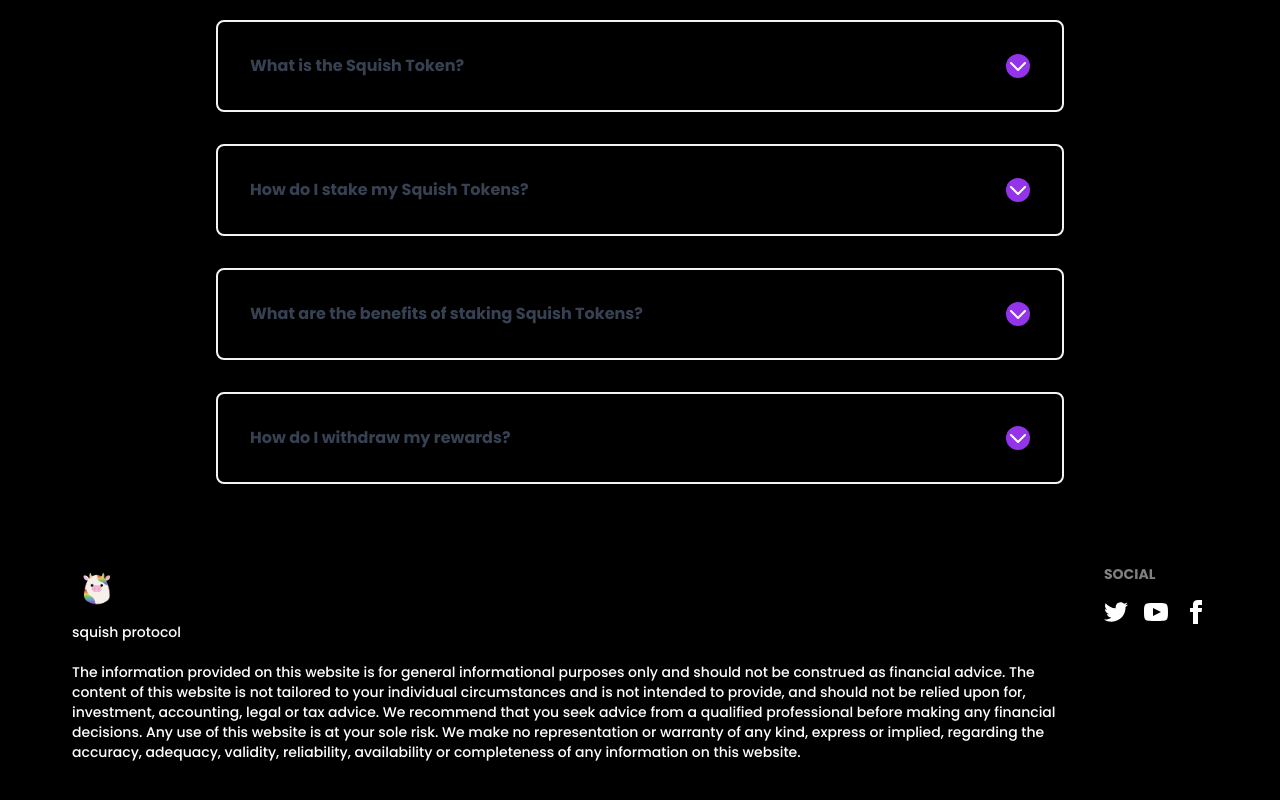
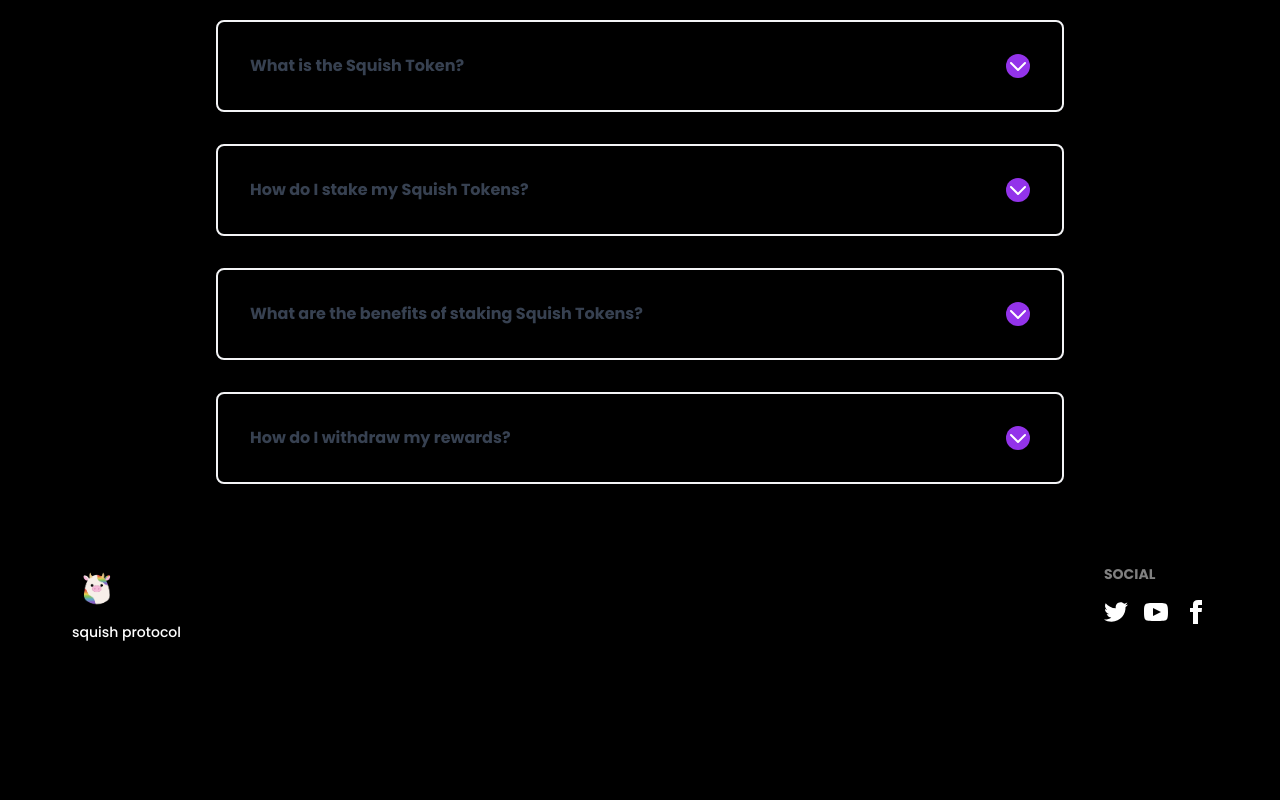
Before and after one commit to squishprotocol/website, a React (Vite) app: page / in a window 1280 px wide. Shown: the part 2196-2996 px from the top of the page. After the commit the page ends 2930 px from the top, so only its background shows below. Built offline with nearby package versions, Linux system fonts and the light colour scheme.

Commit message:
Add files via upload

```diff
--- a/src/Components/Footer.jsx
+++ b/src/Components/Footer.jsx
@@ -7,7 +7,7 @@ const Footer = () => {
             <footer className="footer p-10 text-white flex justify-between">
                 <div>
                     <img src={logo} alt="Logo" width="50" height="50" />
-                    <p>squish protocol<br /><br />The information provided on this website is for general informational purposes only and should not be construed as financial advice. The content of this website is not tailored to your individual circumstances and is not intended to provide, and should not be relied upon for, investment, accounting, legal or tax advice. We recommend that you seek advice from a qualified professional before making any financial decisions. Any use of this website is at your sole risk. We make no representation or warranty of any kind, express or implied, regarding the accuracy, adequacy, validity, reliability, availability or completeness of any information on this website.</p>
+                    <p>squish protocol<br /><br /></p>
                 </div>
                 <div>
                     <span className="footer-title">Social</span>
```
